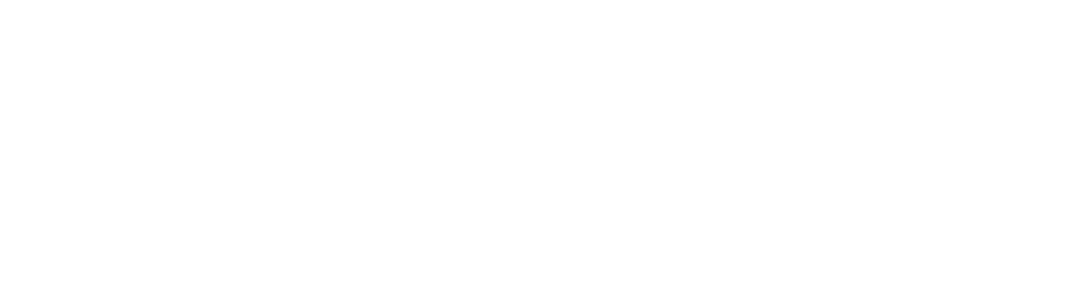
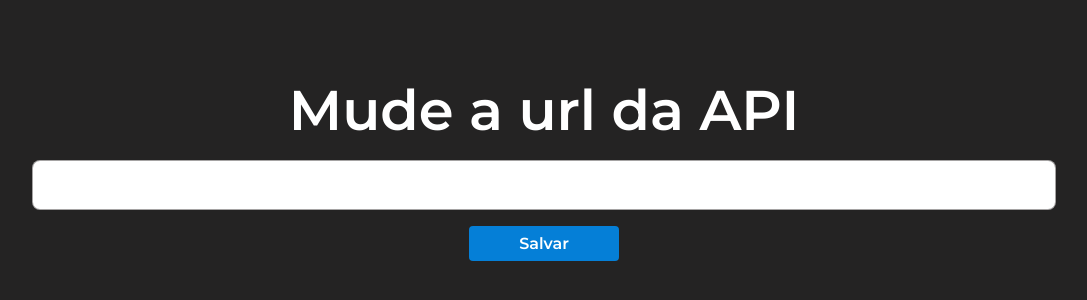
Before and after one commit to joaopedroalb/easy-med-front, a React (Vite) app: page /config in a window 1280 px wide. Before the commit this address had no page. Shown: the part 232-532 px from the top of the page, without its empty margins (96-1183 px from the left). Built offline with nearby package versions, Linux system fonts and the light colour scheme.

Commit message:
feat: add change baseUrl page

```diff
--- /dev/null
+++ b/src/context/ConfigContext.jsx
@@ -0,0 +1,21 @@
+import { createContext, useEffect } from "react";
+
+export const ConfigContext = createContext()
+
+export const ConfigProvidder = ({children}) =>{
+
+    const handleChangeUrlLocalStorage = (newUrl) => {
+        localStorage.setItem('baseUrl', newUrl)
+    }
+
+    useEffect(()=>{
+        if(!localStorage.getItem('baseUrl'))
+            handleChangeUrlLocalStorage('https://easymed-api.herokuapp.com/api/v1')
+    },[])
+
+    return(
+        <ConfigContext.Provider value={{handleChangeUrlLocalStorage}}>
+            {children}
+        </ConfigContext.Provider>
+    )
+}
--- a/src/main.jsx
+++ b/src/main.jsx
@@ -1,14 +1,17 @@
 import React from 'react'
 import ReactDOM from 'react-dom/client'
+import { ConfigProvidder } from './context/ConfigContext'
 import {UserProvider} from './context/UserContext'
 import App from './pages/App'
 import GlobalStyle from './styles/global'
 
 ReactDOM.createRoot(document.getElementById('root')).render(
   <React.StrictMode>
-    <UserProvider>
-      <GlobalStyle/>
-      <App />
-    </UserProvider>
+    <ConfigProvidder>
+      <UserProvider>
+        <GlobalStyle/>
+        <App />
+      </UserProvider>
+    </ConfigProvidder>
   </React.StrictMode>
 )
--- a/src/pages/App.jsx
+++ b/src/pages/App.jsx
@@ -8,12 +8,14 @@
 import ListPatient from "./ListPatient";
 import PatientByDoctor from "./Profile/PatientByDoctor";
 import DoctorSightPacient from "./DoctorSight-PacientProfile";
+import ConfigPage from "./Config";
 
 function App() {
   return (
     <div className="App">
       <BrowserRouter>
         <Routes>
+          <Route path='config' element={<ConfigPage/>}/>
           <Route path="/" element={<Home />} />
           <Route path="signin/*" element={<Login />} />
           <Route path="signup/*" element={<PatientRecord />} />
--- /dev/null
+++ b/src/pages/Config/index.jsx
@@ -0,0 +1,21 @@
+import React from 'react';
+import { useContext } from 'react';
+import { useState } from 'react';
+import { ConfigContext } from '../../context/ConfigContext';
+import { PageBg } from './style';
+
+function ConfigPage() {
+    const [baseUrl, setBaseUrl] = useState(localStorage.getItem('baseUrl'))
+
+    const {handleChangeUrlLocalStorage} = useContext(ConfigContext)
+
+    return (
+        <PageBg>
+            <h1>Mude a url da API</h1>
+            <input value={baseUrl} onChange={({target})=>setBaseUrl(target.value)}/>
+            <button onClick={()=>handleChangeUrlLocalStorage(baseUrl)}>Salvar</button>
+        </PageBg>
+    )
+}
+
+export default ConfigPage;
--- /dev/null
+++ b/src/pages/Config/style.js
@@ -0,0 +1,37 @@
+import styled from "styled-components";
+
+export const PageBg = styled.div`
+    width: 100%;
+    min-height: 100vh;
+    display: flex;
+    flex-direction: column;
+    align-items: center;
+    justify-content: center;
+    gap: 1rem;
+    background: #242323;
+    color: #ffff;
+
+    h1{
+        text-align: center;
+        font-size: 3.5rem;
+    }
+
+    input{
+        width: 80%;
+        padding: 16px;
+        border-radius: 8px;
+        border: 1px solid #838080b8;
+    }
+
+    button{
+        width: 150px;
+        font-size: 1rem;
+        font-weight: bold;
+        padding: 8px;
+        border-radius: 4px;
+        border: none;
+        background: var(--blue-500);
+        color: #ffff;
+        cursor: pointer;
+    }
+`
--- a/src/services/api/ApiConfig.js
+++ b/src/services/api/ApiConfig.js
@@ -1,7 +1,9 @@
 import axios from 'axios'
 
 export const Api = () => {
+    const baseUrl = localStorage.getItem('baseUrl')
+
     return axios.create({
-        baseURL:'https://easymed-api.herokuapp.com/api/v1',
+        baseURL:baseUrl,
     })
 }
```
